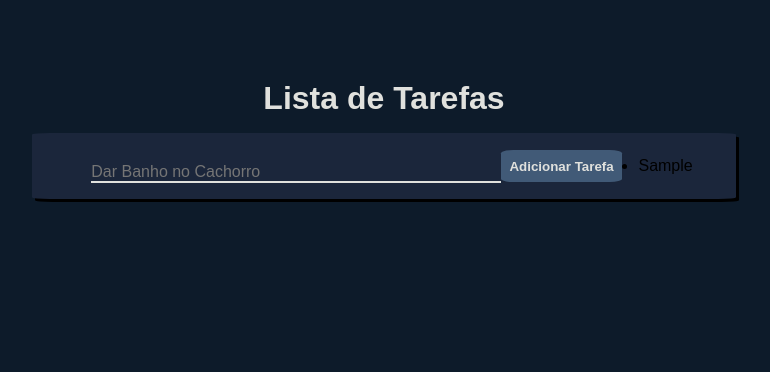
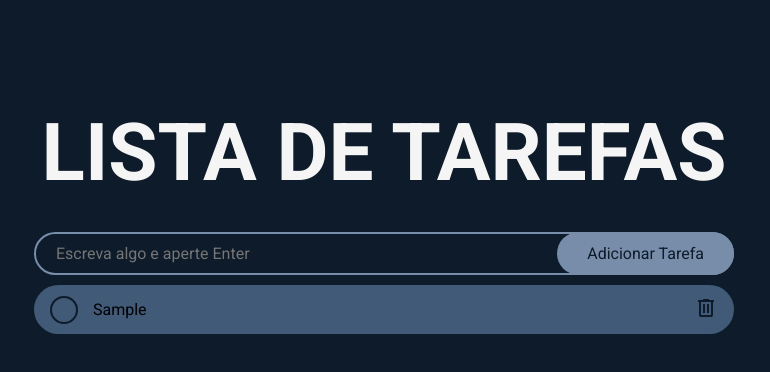
Before and after one commit to Mestrian/web-todo-list, a plain HTML site: page index.html in a window 1280 px wide. Both pictures are taken after typing "Sample" into the empty fields and a click on the button "Adicionar Tarefa". Shown: the whole page, without its empty margins (256-1026 px from the left). Drawn offline with Linux system fonts and the light colour scheme.

Commit message:
adicionar elementos funcionando

```diff
--- a/index.html
+++ b/index.html
@@ -1,11 +1,13 @@
 <!DOCTYPE html>
 <html lang="en">
+
 <head>
   <meta charset="UTF-8">
   <meta name="viewport" content="width=device-width, initial-scale=1.0">
   <title>To-Do List</title>
   <link rel="stylesheet" href="style.css">
 </head>
+
 <body>
 
   <header>
@@ -13,15 +15,33 @@
   </header>
 
   <main>
-    <form>
-      <input type="text" placeholder="Dar Banho no Cachorro" id="novaTarefa">
+    <form> <!-- form para pegar tarefa -->
+      <input type="text" placeholder="Escreva algo e aperte Enter" id="novaTarefa" autocomplete="off">
       <button id="add">Adicionar Tarefa</button>
     </form>
+
     <ul id="tarefas">
+      <!-- <li class="tarefa">
+        <input type="checkbox" id="todo-1">
+        <label for="todo-1" class="checkbox-tarefa-custom">
+          <svg xmlns="http://www.w3.org/2000/svg" height="24px" viewBox="0 -960 960 960" width="24px" fill="none">
+            <path d="M382-240 154-468l57-57 171 171 367-367 57 57-424 424Z" />
+          </svg>
+        </label>
+        <label for="todo-1" class="texto-tarefa">
+          dar banho no cachorro
+        </label>
+        <button class="deletar-Tarefa">
+          <svg fill="var(--darker)" xmlns="http://www.w3.org/2000/svg" height="24" viewBox="0 -960 960 960" width="24">
+            <path
+              d="M280-120q-33 0-56.5-23.5T200-200v-520h-40v-80h200v-40h240v40h200v80h-40v520q0 33-23.5 56.5T680-120H280Zm400-600H280v520h400v-520ZM360-280h80v-360h-80v360Zm160 0h80v-360h-80v360ZM280-720v520-520Z" />
+          </svg>
+        </button>
+      </li> -->
     </ul>
-
   </main>
 
   <script src="script.js"></script>
 </body>
+
 </html>
--- a/script.js
+++ b/script.js
@@ -4,8 +4,8 @@ const newTodo = window.document.querySelector('input#novaTarefa');
 
 let allTodos = [];
 
-addTodo.addEventListener('click', function(e){
-    e.preventDefault();
+addTodo.addEventListener('click', function (e) {
+    e.preventDefault(); //faz com que a tela nao reinicie
     add();
 })
 
@@ -13,17 +13,46 @@ addTodo.addEventListener('click', function(e){
 function add() {
     const todoText = newTodo.value.trim(); //trim tira espaços indesejados
 
-    if(todoText.length > 0){
+    if (todoText.length > 0) {
         allTodos.push(todoText); //jogando pro array
-        createTodoItem(todoText);
+        atualizarLista();
         newTodo.value = ""; //limpando o campo
     } else {
-        alert("A tarefa deve ter ao menos uma palavra!");
+        alert("A tarefa deve ter ao menos uma palavra!"); //feedback do pq deu errado
     }
 }
 
-function createTodoItem(todo) {
+function atualizarLista() {
+    todoList.innerHTML = "";
+    allTodos.forEach((todo, todoIndex) => {
+        todoItem = createTodoItem(todo, todoIndex);
+        todoList.append(todoItem);
+    })
+}
+
+
+function createTodoItem(todo, todoIndex) {
     const todoLi = window.document.createElement("li");
-    todoLi.innerText = todo;
-    todoList.append(todoLi); //colocando LI na lista que eu defini no inicio
+    const todoID = "todo-"+todoIndex;
+
+    todoLi.className = "tarefa";
+    todoLi.innerHTML = `
+        <input type="checkbox" id="${todoID}">
+        <label for="${todoID}" class="checkbox-tarefa-custom">
+          <!-- nesse label eu coloco a imagem personalizada de checagem -->
+          <svg xmlns="http://www.w3.org/2000/svg" height="24px" viewBox="0 -960 960 960" width="24px" fill="none">
+            <path d="M382-240 154-468l57-57 171 171 367-367 57 57-424 424Z" />
+          </svg>
+        </label>
+        <label for="${todoID}" class="texto-tarefa">
+            ${todo}
+        </label>
+        <button class="deletar-Tarefa">
+          <svg fill="var(--darker)" xmlns="http://www.w3.org/2000/svg" height="24" viewBox="0 -960 960 960" width="24">
+            <path
+              d="M280-120q-33 0-56.5-23.5T200-200v-520h-40v-80h200v-40h240v40h200v80h-40v520q0 33-23.5 56.5T680-120H280Zm400-600H280v520h400v-520ZM360-280h80v-360h-80v360Zm160 0h80v-360h-80v360ZM280-720v520-520Z" />
+          </svg>
+        </button>
+    `;
+    return todoLi;
 }
--- a/style.css
+++ b/style.css
@@ -1,3 +1,5 @@
+@import url('https://fonts.googleapis.com/css2?family=Roboto:ital,wght@0,100..900;1,100..900&family=Work+Sans:ital,wght@0,100..900;1,100..900&display=swap');
+/* DECLARACOES INICIAS */
 * {
     margin: 0;
     padding: 0;
@@ -13,63 +15,141 @@
     --darker: #0D1B2A;
 }
 
+/* STYLING PRINCIPAL  */
+html {
+    font-family: Roboto,'Segoe UI', Tahoma, Geneva, Verdana, sans-serif;
+}
+
 body {
-    font-family: sans-serif;
-    color: black;
-    text-shadow: 2px 2px var();
+    min-height: 100vh;
+    padding: 10px;
     background-color: var(--darker);
     display: flex;
     flex-direction: column;
     align-items: center;
-    height: 100vh;
 }
 
 header {
-    margin-top: 4rem;
-    padding: 1.0rem;
-    color: var(--lightest);
+    margin-top: 6rem;
+    margin-bottom: 2rem;
+    font-size: 2.5rem;
+    font-weight: 800;
+    text-transform: uppercase;
     text-align: center;
+    color: whitesmoke;
 }
 
+main {
+    width: 700px;
+    max-width: 100%;
+    display: flex;
+    flex-direction: column;
+    gap: 10px;
+}
 
-main {
-    background-color: var(--dark);
-    width: 55%;
-    border-radius: 2.5%;
-    box-shadow: 3px 3px #000;
+form {
+    position: relative;
+}
+
+#novaTarefa {
+    padding: 10px 20px;
+    width: 100%;
+    background: none;
+    border: 2px solid var(--light);
+    border-radius: 1000px;
+    font: inherit;
+    color: var(--lightest);
+    caret-color: var(--light);
+}
+
+#novaTarefa:focus {
+    outline: none;
+}
+
+#add {
+    position: absolute;
+    top: 0;
+    right: 0;
+    background-color: var(--light);
+    height: 100%;
+    padding: 0px 30px;
+    border: none;
+    border-radius: 1000px;
+    font: inherit;
+    color: var(--darker);
+    cursor: pointer;
+}
+
+.tarefa{
+    margin-bottom: 15px;
+    padding: 0 16px;
+    background-color: var(--medium);
+    display: flex;
+    align-items: center;
+    border-radius: 600px;
+}
+
+.tarefa .texto-tarefa {
+    padding: 15px;
+    padding-right: 0;
+    flex-grow: 1;
+    transition: 200ms ease;
+}
+
+.deletar-Tarefa {
+    background: none;
+    border: none;
+    cursor: pointer;
+}
+
+.deletar-Tarefa svg{
+    transition: 200ms ease;
+}
+
+.deletar-Tarefa:hover svg{
+    fill: rgb(94, 0, 0) ;
+}
+
+.checkbox-tarefa-custom {
+    border: 2px solid var(--darker);
+    border-radius: 50%;
+    min-height: 20px;
+    min-width: 20px;
     display: flex;
     justify-content: center;
     align-items: center;
+    flex-shrink: 0;
 }
 
-form {
-    width: 80%;
-    padding: 1rem;
-    display: flex;
-    justify-content: center;
-    align-items: center;
+input[type = "checkbox"]:checked ~ .checkbox-tarefa-custom {
+    background-color: var(--light);
 }
 
-
-input {
-
-    margin-top: .9rem;
-    background-color: inherit;
-    color: var(--lightest);
-    font-size: 1rem;
-    border-bottom: 2px solid var(--lightest);
-    width: 65%;
-    flex-grow: 1;
+input[type = "checkbox"]:checked ~ .checkbox-tarefa-custom svg{
+    fill: var(--darker);
 }
 
-button {
-    background-color: var(--medium);
-    padding: .55rem;
-    border-radius: 10%;
-    color: var(--lightest);
-    font-weight: bolder;
+input[type = "checkbox"]:checked ~ .texto-tarefa {
+    text-decoration: line-through;
+    color: #0D1B2A;
 }
 
-button:hover {
-    background-color: var(--light);
+input[type = "checkbox"] {
+    display: none;
 }
+
+@media(max-width: 600px) {
+
+    header{
+        margin-top: 1.5rem;
+    }
+
+    #add {
+        position: unset;
+        width: 100%;
+        margin-top: 10px;
+        padding: 10px;
+        height: auto;
+    }
+
+}
```
